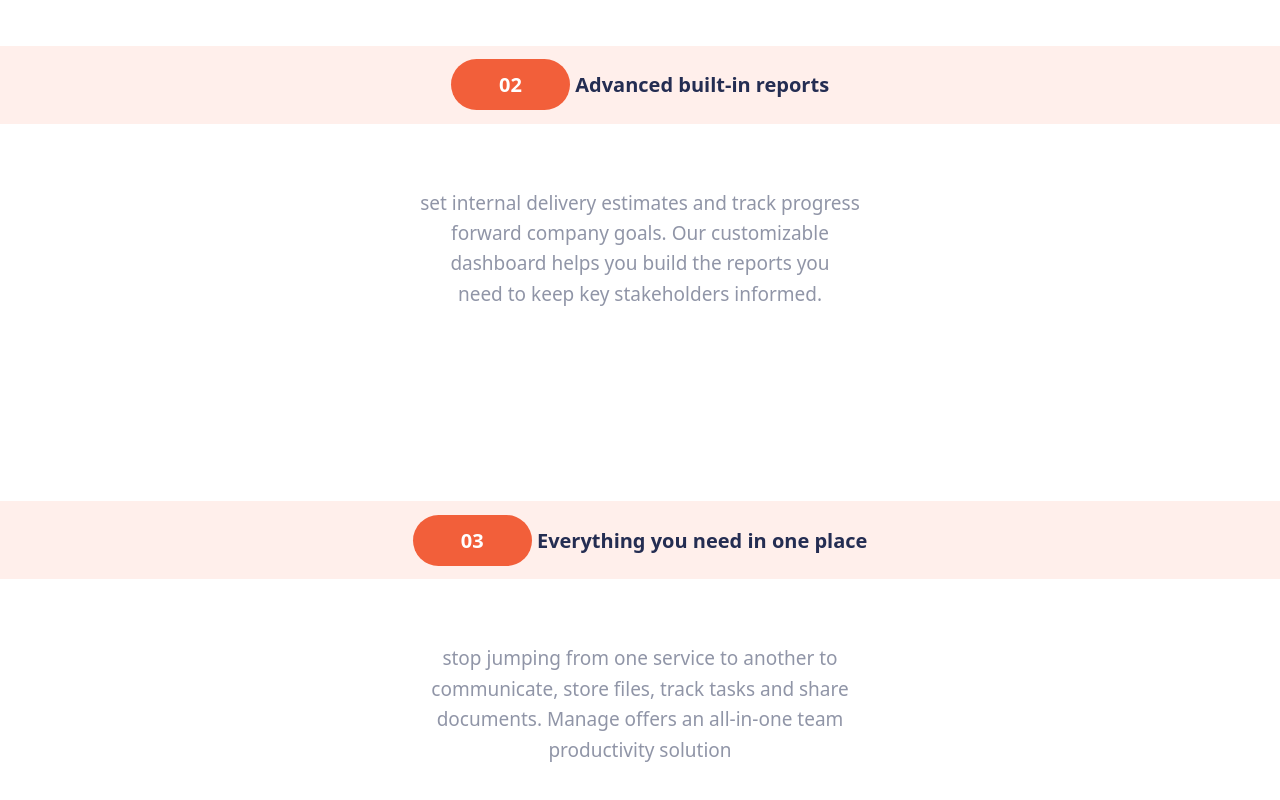
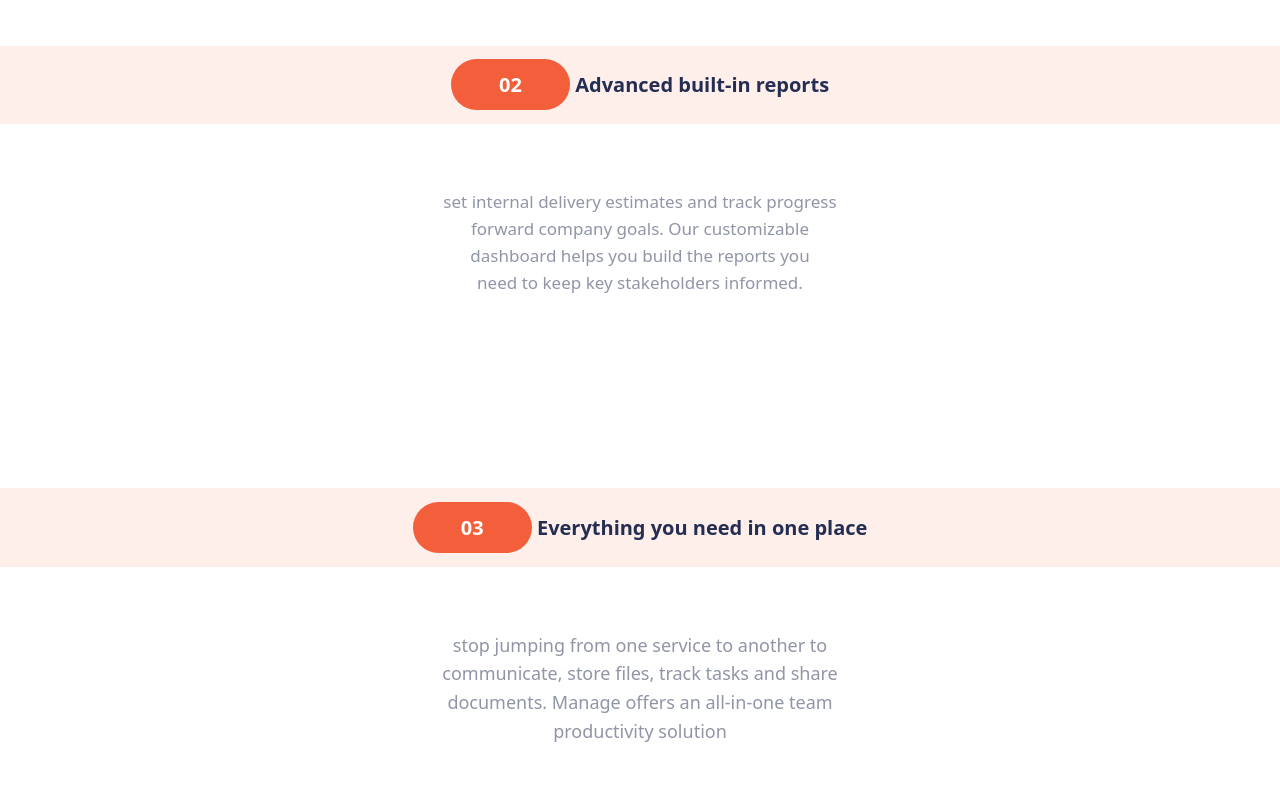
Before and after one commit to odinaka-dev/manageio.github.io, a plain HTML site: page index.html in a window 1280 px wide. Shown: the part 2994-3794 px from the top of the page. Drawn offline with nearby package versions, Linux system fonts and the light colour scheme.

Commit message:
Update styles.css

```diff
--- a/styles.css
+++ b/styles.css
@@ -178,7 +178,7 @@ nav ul li a.active,a:hover {
     nav ul {
         font-size: 18px;
         position: fixed;
-        width: 50%;
+        width: 100%;
         height: 100vh;
         background-color: #2f3640;
         top: 51px;
@@ -289,7 +289,7 @@ main .pint {
     border-radius: 50px;
 }
 .MaNg2 p {
-    font-size: 19px;
+    font-size: 17px;
     color:  hsl(227, 12%, 61%);
     line-height: 1.6;
     margin-top: 5%;
@@ -312,7 +312,7 @@ main .pint {
     border-radius: 50px;
 }
 .MaNg3 p {
-    font-size: 19px;
+    font-size: 18px;
     color:  hsl(227, 12%, 61%);
     line-height: 1.6;
     margin-top: 5%;
```
